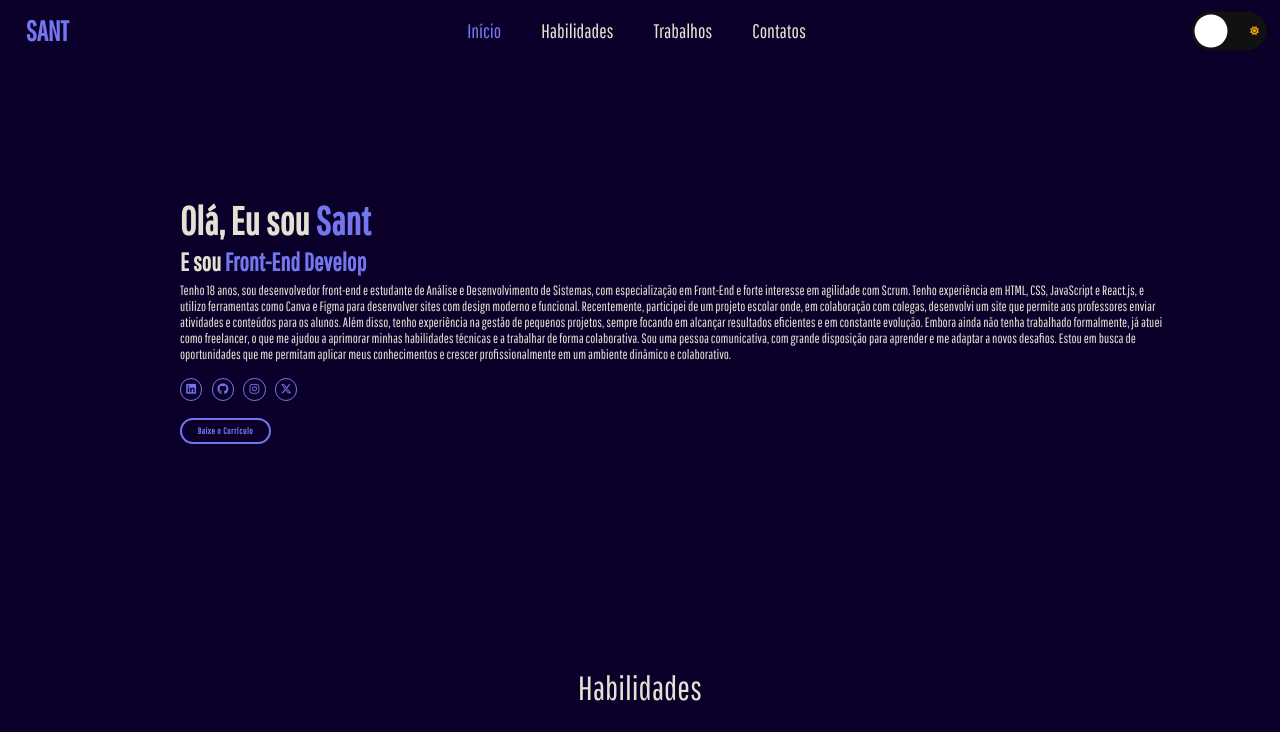
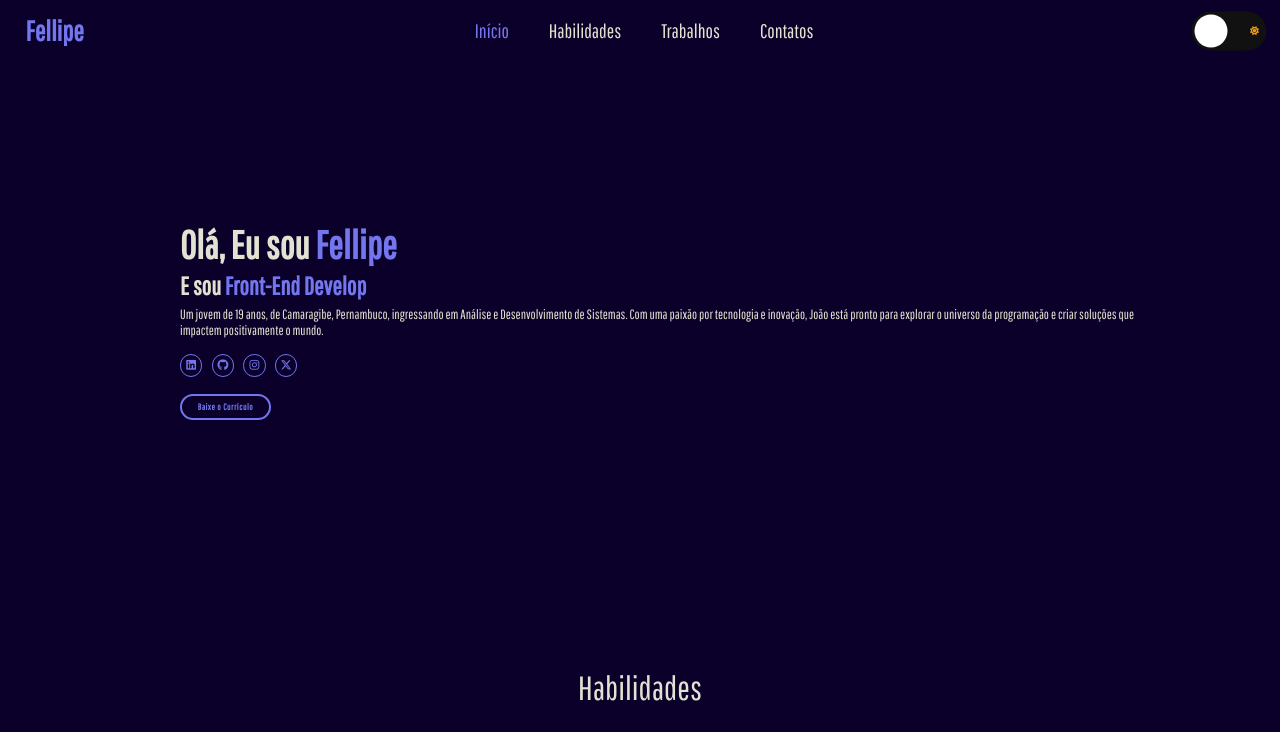
Before and after one commit to LILPO13/LILPO13.github.io, a plain HTML site: page portifolio/index.html in a window 1280 px wide. Shown: the top 732 px of the page. Drawn offline with nearby package versions, Linux system fonts and the light colour scheme; files whose address does not match are found by name.

Commit message:
Update index.html

```diff
--- a/portifolio/index.html
+++ b/portifolio/index.html
@@ -6,7 +6,7 @@
     <meta name="viewport" content="width=device-width, initial-scale=1.0">
     <!--Link para o Css-->
     <link rel="stylesheet" href="style.css">
-    <title>Portifólio | Sant</title>
+    <title>Portifólio | Fellipe</title>
     <!--Link para importar a Font do Google-->
     <link rel="preconnect" href="https://fonts.googleapis.com">
     <link rel="preconnect" href="https://fonts.gstatic.com" crossorigin>
@@ -22,7 +22,7 @@
 <body>
     <!-- NavBar Configurações -->
     <header class="header">
-        <a href="#home" class="logo"><span>SANT</span></a>
+        <a href="#home" class="logo"><span>Fellipe</span></a>
         <ul class="navbar">
             <li><a href="#home" class="active">Início</a></li>
             <li><a href="#skills">Habilidades</a></li>
@@ -55,28 +55,9 @@
 
         <!-- Texto da tela de início para DESKTOP -->
         <div class="home-content desktop">
-            <h1>Olá, Eu sou <span>Sant</span></h1>
+            <h1>Olá, Eu sou <span>Fellipe</span></h1>
             <h3 class="text-typing">E sou <span></span></h3>
-            <p>Tenho 18 anos, sou desenvolvedor front-end e estudante de Análise e Desenvolvimento de Sistemas, com
-                especialização em
-                Front-End e forte interesse em agilidade com Scrum. Tenho experiência em HTML, CSS, JavaScript e
-                React.js, e utilizo
-                ferramentas como Canva e Figma para desenvolver sites com design moderno e funcional.
-
-                Recentemente, participei de um projeto escolar onde, em colaboração com colegas, desenvolvi um site que
-                permite aos
-                professores enviar atividades e conteúdos para os alunos. Além disso, tenho experiência na gestão de
-                pequenos projetos,
-                sempre focando em alcançar resultados eficientes e em constante evolução. Embora ainda não tenha
-                trabalhado formalmente,
-                já atuei como freelancer, o que me ajudou a aprimorar minhas habilidades técnicas e a trabalhar de forma
-                colaborativa.
-
-                Sou uma pessoa comunicativa, com grande disposição para aprender e me adaptar a novos desafios. Estou em
-                busca de
-                oportunidades que me permitam aplicar meus conhecimentos e crescer profissionalmente em um ambiente
-                dinâmico e
-                colaborativo.</p>
+            <p>Um jovem de 19 anos, de Camaragibe, Pernambuco, ingressando em Análise e Desenvolvimento de Sistemas. Com uma paixão por tecnologia e inovação, João está pronto para explorar o universo da programação e criar soluções que impactem positivamente o mundo.</p>
             <!-- Links Sociais e botão de currículo como estão -->
             <div class="social-icons">
                 <a href="https://www.linkedin.com/in/devsantx/" target="_blank"><i
@@ -90,15 +71,9 @@
 
         <!-- Texto da tela de início para MOBILE -->
         <div class="home-content mobile">
-            <h1>Oi, Eu sou <span>Sant</span></h1>
+            <h1>Oi, Eu sou <span>Fellipe</span></h1>
             <h3 class="text-typing">E sou <span></span></h3>
-            <p>Tenho 18 anos, sou desenvolvedor front-end e estudante de Análise e Desenvolvimento de Sistemas, com foco
-                em Front-End e
-                interesse em agilidade com Scrum. Participei de um projeto escolar desenvolvendo um site para
-                professores compartilharem
-                conteúdos com alunos. Já atuei como freelancer, o que aprimorou minhas habilidades e colaboração. Busco
-                oportunidades
-                para aplicar meus conhecimentos e crescer profissionalmente em um ambiente dinâmico.</p>
+            <p>Um jovem de 19 anos, de Camaragibe, Pernambuco, ingressando em Análise e Desenvolvimento de Sistemas. Com uma paixão por tecnologia e inovação, João está pronto para explorar o universo da programação e criar soluções que impactem positivamente o mundo.</p>
             <div class="social-icons">
                 <a href="https://www.linkedin.com/in/devsantx/" target="_blank"><i
                         class="fa-brands fa-linkedin"></i></a>
@@ -254,7 +229,7 @@
             <li><a href="#">Privacy Policies</a></li>
         </ul>
         <p class="copyright">
-            &copy; Sant Developer | Todos os Direitos <Ri:viewport></Ri:viewport>Reservados
+            &copy; Fellipe Azevedo | Todos os Direitos <Ri:viewport></Ri:viewport>Reservados
         </p>
     </footer>
     <!-- Link para o Script -->
```
